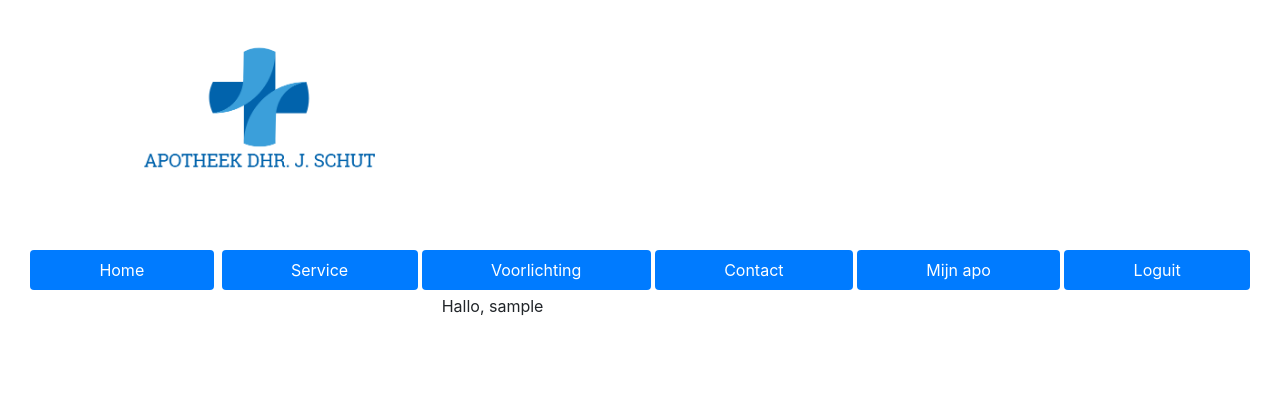
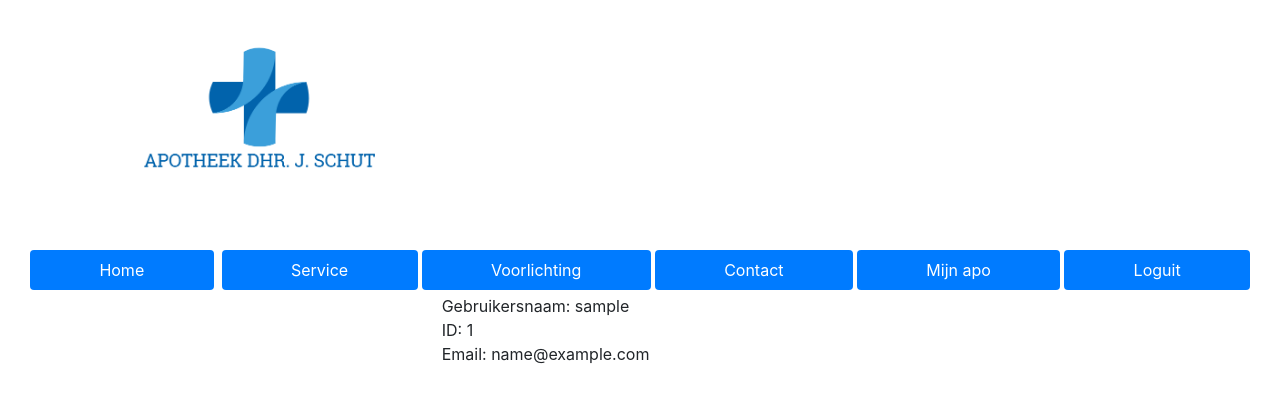
Before and after one commit to basiking/apotheek, a PHP site: page /mijnapo.php in a window 1280 px wide. Shown: the top 403 px of the page. Run offline with PHP 8.4, Linux system fonts and the light colour scheme; the visitor is signed in with stand-in values (Sample User, id 1).

Commit message:
added more info to mijnapo

```diff
--- a/includes/functies.inc.php
+++ b/includes/functies.inc.php
@@ -115,6 +115,7 @@ function loginUser($conn, $gebruikersnaam, $password){
         session_start();
         $_SESSION["userID"] = $gebruikerExists["userID"];
         $_SESSION["username"] = $gebruikerExists["username"];
+        $_SESSION["email"] = $gebruikerExists["email"];
         header("location: ../home.php");
         exit();
     }
--- a/mijnapo.php
+++ b/mijnapo.php
@@ -5,11 +5,10 @@ include 'includes/head.inc.php';
 <div class='container-fluid col-md-4 col-md-offset-4 center_div'>
 <?php
 if (isset($_SESSION['userID'])){
-    echo "<p>Hallo, ".  $_SESSION['username']. "</p>";
+    echo "<p>Gebruikersnaam: ".  $_SESSION['username'] . "<br>";
+    echo "ID: " . $_SESSION['userID'] . "<br>";
+    echo "Email: ".  $_SESSION['email']. "</p>";
   }
-
-
-
 
 ?>
 
```
